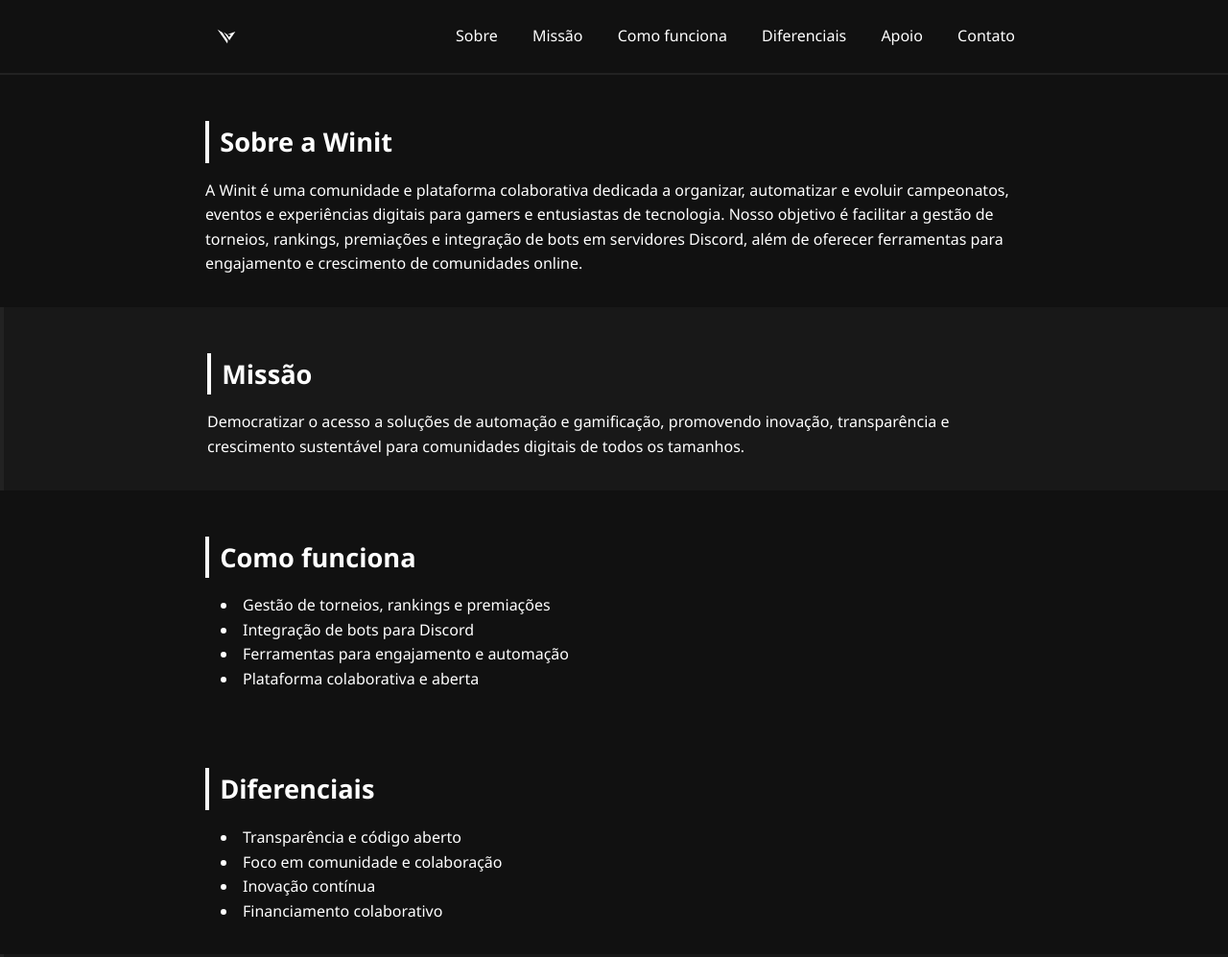
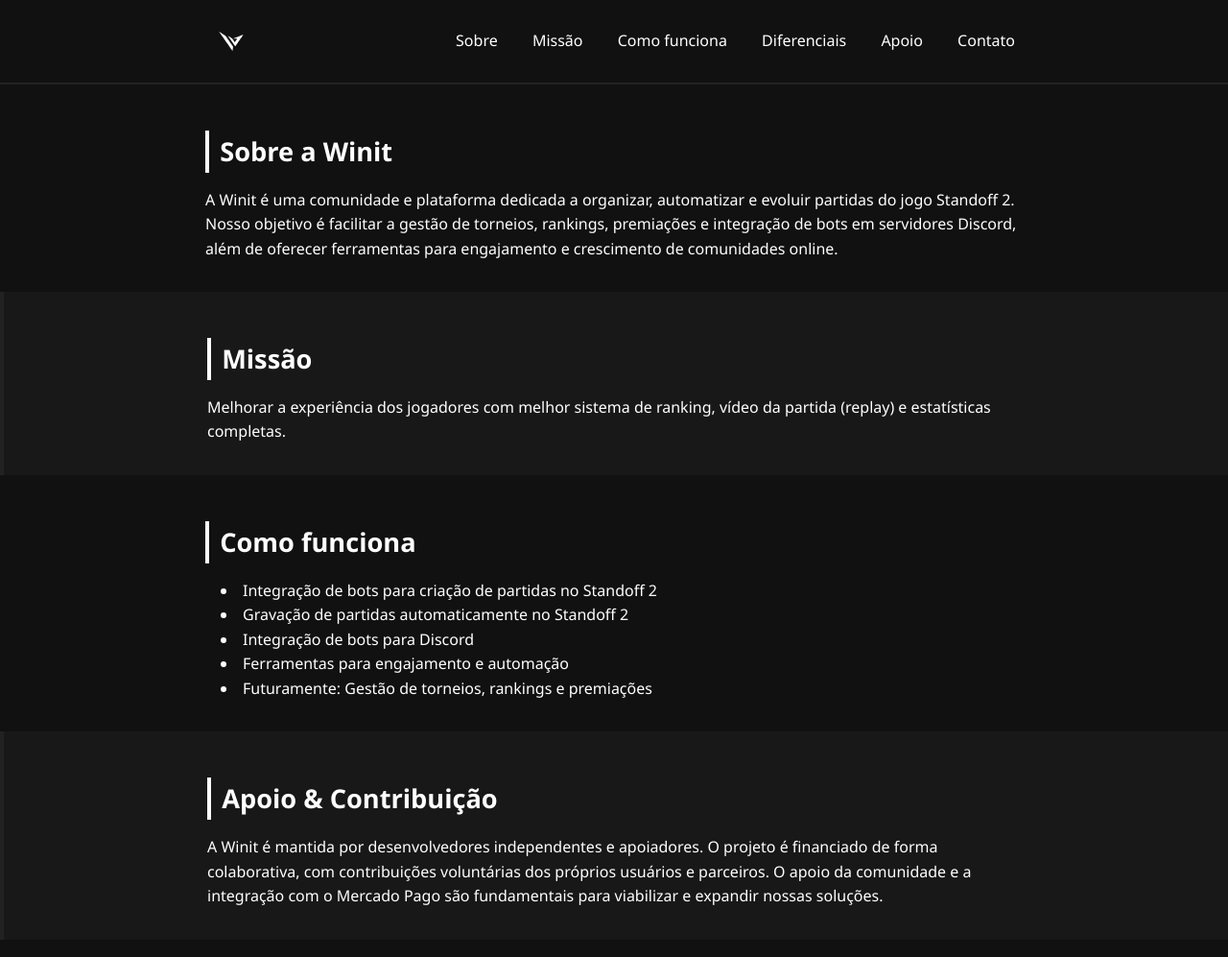
Before and after one commit to Trthomaz/site-winit, a plain HTML site: page index.html in a window 1280 px wide. Shown: the top 997 px of the page at 96% size. Drawn offline with Linux system fonts and the light colour scheme.

Commit message:
Aumenta tamanho da logo no header

```diff
--- a/index.html
+++ b/index.html
@@ -25,34 +25,24 @@
     <section id="sobre" class="section">
       <div class="container">
         <h2>Sobre a Winit</h2>
-        <p>A Winit é uma comunidade e plataforma colaborativa dedicada a organizar, automatizar e evoluir campeonatos, eventos e experiências digitais para gamers e entusiastas de tecnologia. Nosso objetivo é facilitar a gestão de torneios, rankings, premiações e integração de bots em servidores Discord, além de oferecer ferramentas para engajamento e crescimento de comunidades online.</p>
+        <p>A Winit é uma comunidade e plataforma dedicada a organizar, automatizar e evoluir partidas do jogo Standoff 2. Nosso objetivo é facilitar a gestão de torneios, rankings, premiações e integração de bots em servidores Discord, além de oferecer ferramentas para engajamento e crescimento de comunidades online.</p>
       </div>
     </section>
     <section id="missao" class="section destaque">
       <div class="container">
         <h2>Missão</h2>
-        <p>Democratizar o acesso a soluções de automação e gamificação, promovendo inovação, transparência e crescimento sustentável para comunidades digitais de todos os tamanhos.</p>
+        <p>Melhorar a experiência dos jogadores com melhor sistema de ranking, vídeo da partida (replay) e estatísticas completas.</p>
       </div>
     </section>
     <section id="como-funciona" class="section">
       <div class="container">
         <h2>Como funciona</h2>
         <ul>
-          <li>Gestão de torneios, rankings e premiações</li>
+          <li>Integração de bots para criação de partidas no Standoff 2</li>
+          <li>Gravação de partidas automaticamente no Standoff 2</li>
           <li>Integração de bots para Discord</li>
           <li>Ferramentas para engajamento e automação</li>
-          <li>Plataforma colaborativa e aberta</li>
-        </ul>
-      </div>
-    </section>
-    <section id="diferenciais" class="section">
-      <div class="container">
-        <h2>Diferenciais</h2>
-        <ul>
-          <li>Transparência e código aberto</li>
-          <li>Foco em comunidade e colaboração</li>
-          <li>Inovação contínua</li>
-          <li>Financiamento colaborativo</li>
+          <li>Futuramente: Gestão de torneios, rankings e premiações</li>
         </ul>
       </div>
     </section>
--- a/style.css
+++ b/style.css
@@ -38,10 +38,10 @@
   display: none;
 }
 .logo {
-  height: 28px;
+  height: 38px;
   width: auto;
   margin-right: 1.2rem;
-  max-width: 120px;
+  max-width: 140px;
 }
 nav a {
   color: var(--cor-texto);
```
